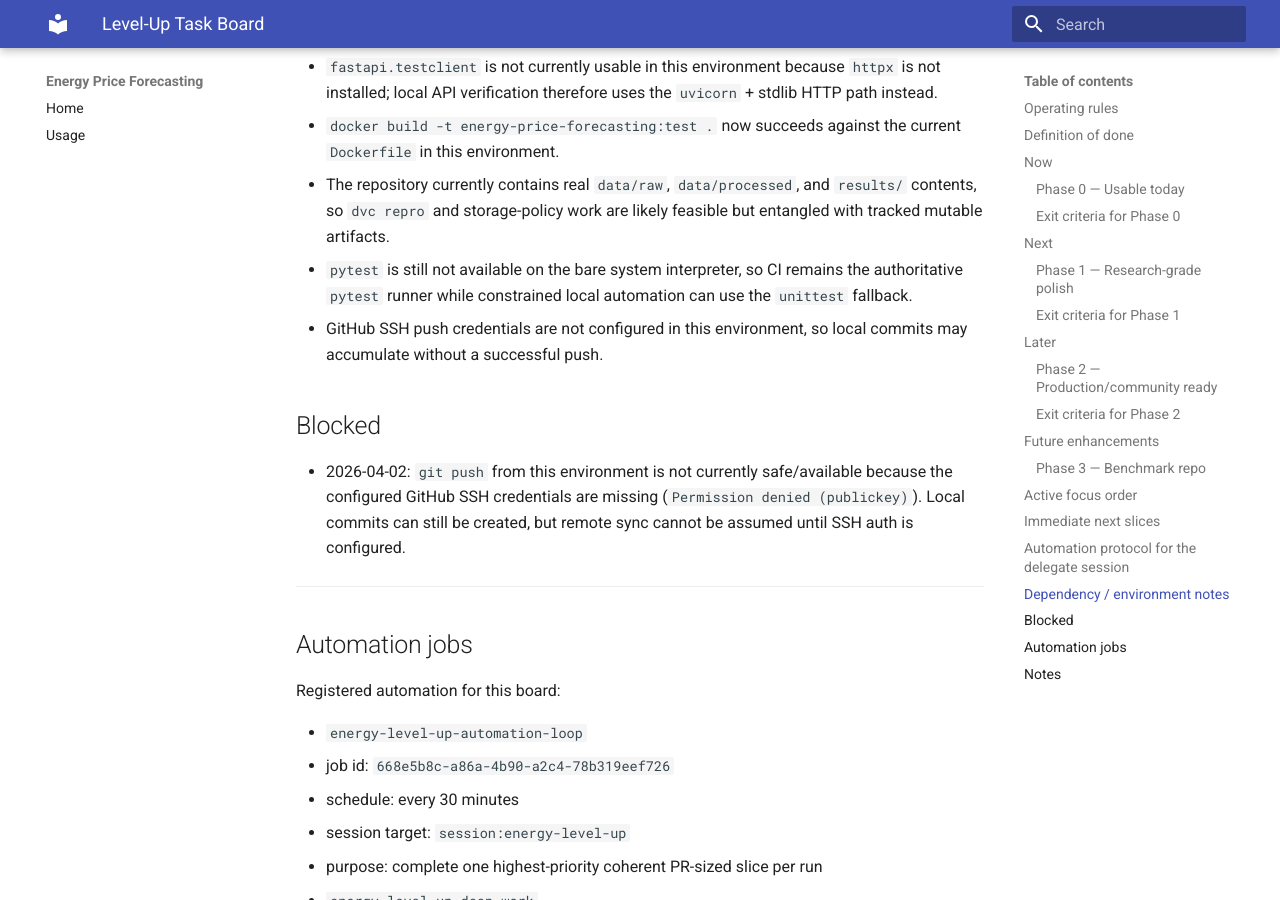
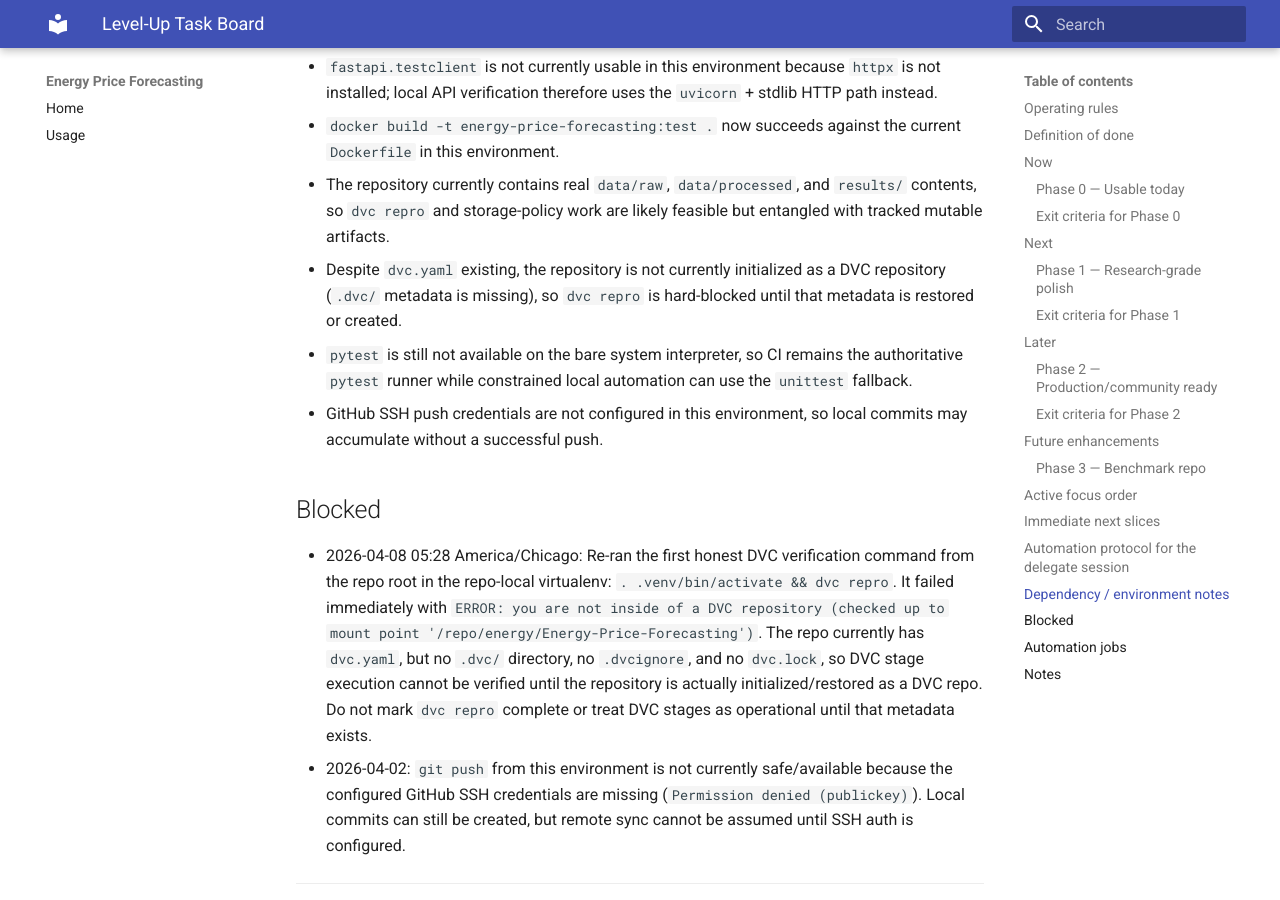
Before and after one commit to Gitty-Gat/Energy-Price-Forecasting, an MkDocs documentation site: the page built from docs/project-plan/LEVEL_UP_TASK_BOARD.md, in a window 1280 px wide and 900 px high, scrolled down 5490 px. Built offline with MkDocs 1.6.1 and Material for MkDocs 9.7.7, drawn with Linux system fonts in a browser that asks for light colours.

Commit message:
docs: record DVC repository metadata blocker

```diff
--- a/docs/project-plan/LEVEL_UP_TASK_BOARD.md
+++ b/docs/project-plan/LEVEL_UP_TASK_BOARD.md
@@ -160,11 +160,13 @@ When the automation session runs, it should:
 - `fastapi.testclient` is not currently usable in this environment because `httpx` is not installed; local API verification therefore uses the `uvicorn` + stdlib HTTP path instead.
 - `docker build -t energy-price-forecasting:test .` now succeeds against the current `Dockerfile` in this environment.
 - The repository currently contains real `data/raw`, `data/processed`, and `results/` contents, so `dvc repro` and storage-policy work are likely feasible but entangled with tracked mutable artifacts.
+- Despite `dvc.yaml` existing, the repository is not currently initialized as a DVC repository (`.dvc/` metadata is missing), so `dvc repro` is hard-blocked until that metadata is restored or created.
 - `pytest` is still not available on the bare system interpreter, so CI remains the authoritative `pytest` runner while constrained local automation can use the `unittest` fallback.
 - GitHub SSH push credentials are not configured in this environment, so local commits may accumulate without a successful push.
 
 ## Blocked
 
+- 2026-04-08 05:28 America/Chicago: Re-ran the first honest DVC verification command from the repo root in the repo-local virtualenv: `. .venv/bin/activate && dvc repro`. It failed immediately with `ERROR: you are not inside of a DVC repository (checked up to mount point '/repo/energy/Energy-Price-Forecasting')`. The repo currently has `dvc.yaml`, but no `.dvc/` directory, no `.dvcignore`, and no `dvc.lock`, so DVC stage execution cannot be verified until the repository is actually initialized/restored as a DVC repo. Do not mark `dvc repro` complete or treat DVC stages as operational until that metadata exists.
 - 2026-04-02: `git push` from this environment is not currently safe/available because the configured GitHub SSH credentials are missing (`Permission denied (publickey)`). Local commits can still be created, but remote sync cannot be assumed until SSH auth is configured.
 
 ---
```
